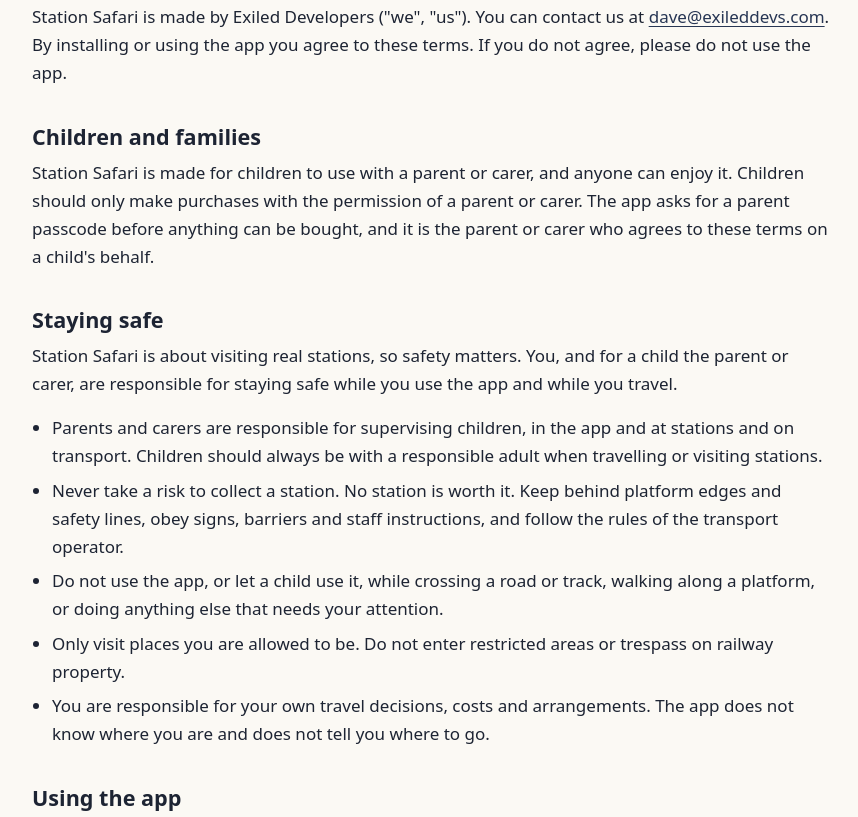
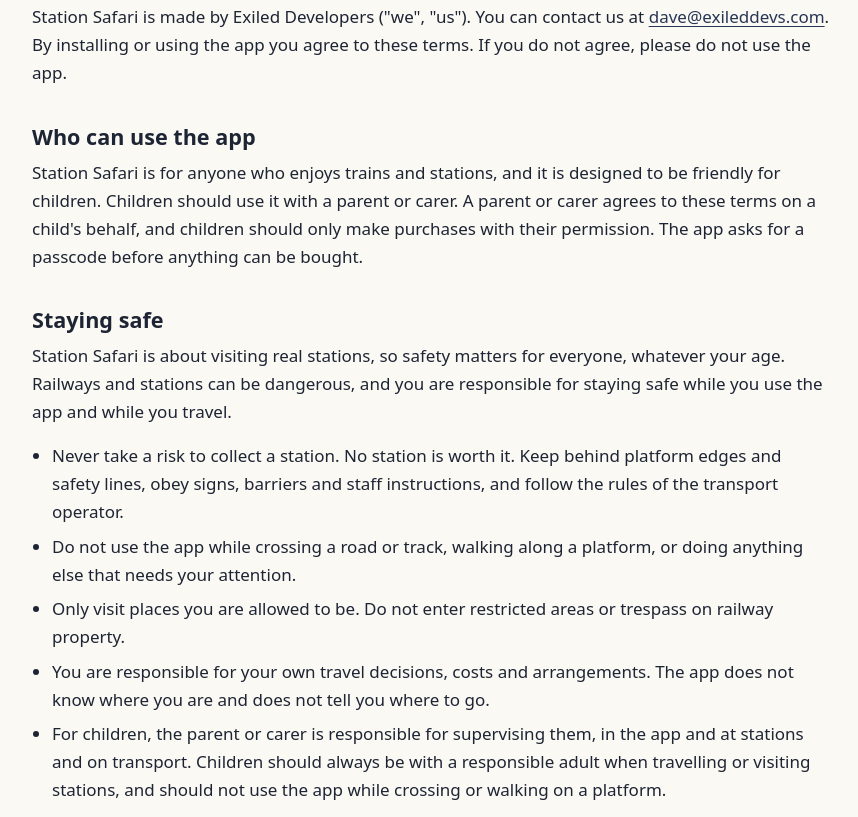
Before and after one commit to exileddevs/websites-stationsafari, a plain HTML site: page terms/index.html in a window 1280 px wide. Shown: the part 451-1268 px from the top of the page, without its empty margins (208-1066 px from the left). Drawn offline with Linux system fonts and the light colour scheme.

Commit message:
Make the terms and privacy wording neutral about who uses the app
- Terms: "Who can use the app" says the app is for anyone who enjoys trains
  and is friendly for children, who use it with a parent or carer
- Terms: the safety section now applies to everyone first, with the
  parent and carer duties for children as a separate point
- Terms: notes should suit an app that children use
- Privacy: neutral wording in "In short" and for the passcode

Co-Authored-By: Claude Sonnet 5.5 <noreply@anthropic.com>
Claude-Session: https://claude.ai/code/session_01PjJAwDrsBeNJPdmaAXJzfq

```diff
--- a/terms/index.html
+++ b/terms/index.html
@@ -30,17 +30,17 @@
     <h2>Who we are</h2>
     <p>Station Safari is made by Exiled Developers ("we", "us"). You can contact us at <a href="mailto:dave@exileddevs.com">dave@exileddevs.com</a>. By installing or using the app you agree to these terms. If you do not agree, please do not use the app.</p>
 
-    <h2>Children and families</h2>
-    <p>Station Safari is made for children to use with a parent or carer, and anyone can enjoy it. Children should only make purchases with the permission of a parent or carer. The app asks for a parent passcode before anything can be bought, and it is the parent or carer who agrees to these terms on a child's behalf.</p>
+    <h2>Who can use the app</h2>
+    <p>Station Safari is for anyone who enjoys trains and stations, and it is designed to be friendly for children. Children should use it with a parent or carer. A parent or carer agrees to these terms on a child's behalf, and children should only make purchases with their permission. The app asks for a passcode before anything can be bought.</p>
 
     <h2>Staying safe</h2>
-    <p>Station Safari is about visiting real stations, so safety matters. You, and for a child the parent or carer, are responsible for staying safe while you use the app and while you travel.</p>
+    <p>Station Safari is about visiting real stations, so safety matters for everyone, whatever your age. Railways and stations can be dangerous, and you are responsible for staying safe while you use the app and while you travel.</p>
     <ul>
-        <li>Parents and carers are responsible for supervising children, in the app and at stations and on transport. Children should always be with a responsible adult when travelling or visiting stations.</li>
         <li>Never take a risk to collect a station. No station is worth it. Keep behind platform edges and safety lines, obey signs, barriers and staff instructions, and follow the rules of the transport operator.</li>
-        <li>Do not use the app, or let a child use it, while crossing a road or track, walking along a platform, or doing anything else that needs your attention.</li>
+        <li>Do not use the app while crossing a road or track, walking along a platform, or doing anything else that needs your attention.</li>
         <li>Only visit places you are allowed to be. Do not enter restricted areas or trespass on railway property.</li>
         <li>You are responsible for your own travel decisions, costs and arrangements. The app does not know where you are and does not tell you where to go.</li>
+        <li>For children, the parent or carer is responsible for supervising them, in the app and at stations and on transport. Children should always be with a responsible adult when travelling or visiting stations, and should not use the app while crossing or walking on a platform.</li>
     </ul>
 
     <h2>Using the app</h2>
@@ -56,7 +56,7 @@
     </ul>
 
     <h2>Your collection</h2>
-    <p>Your profiles, collected stations, ratings and notes are stored on your device only. We cannot see them and cannot recover them if you uninstall the app or lose your device. Please keep your notes appropriate for a family app.</p>
+    <p>Your profiles, collected stations, ratings and notes are stored on your device only. We cannot see them and cannot recover them if you uninstall the app or lose your device. Please keep your notes appropriate for an app that children use.</p>
 
     <h2>Station and network information</h2>
     <p>We take care to get station and line information right, but transport networks change and we may get things wrong or be out of date. The app is for fun. It is not a journey planner, so do not rely on it to plan or make a journey.</p>
```
Also changed, not shown: privacy/index.html (+2 -2 lines).
